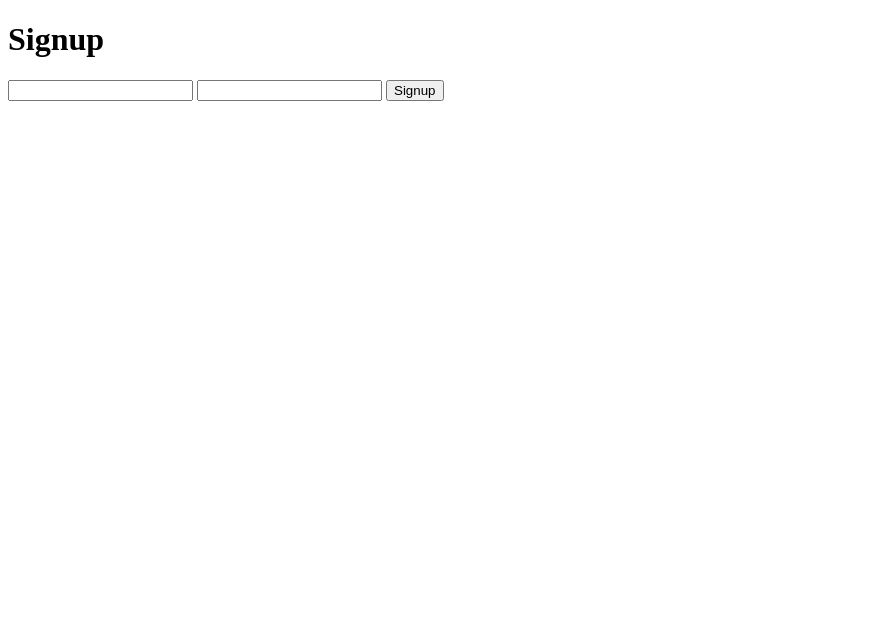
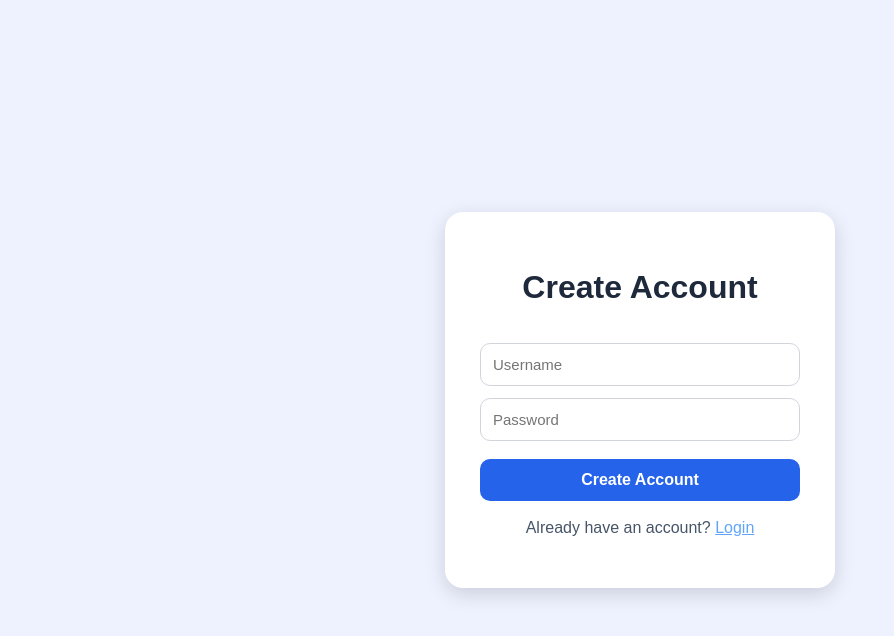
Before and after one commit to AdityaGunwal/task-manager, a website: page public/signup.html in a window 1280 px wide. Shown: the whole page, without its empty margins (0-894 px from the left). Drawn offline with Linux system fonts and the light colour scheme.

Commit message:
Improved signup page

```diff
--- a/public/signup.html
+++ b/public/signup.html
@@ -1,22 +1,106 @@
 <!DOCTYPE html>
 <html lang="en">
 <head>
-    <meta charset="UTF-8">
-    <meta name="viewport" content="width=device-width, initial-scale=1.0">
-    <title>Document</title>
+<meta charset="UTF-8">
+<meta name="viewport" content="width=device-width, initial-scale=1.0">
+<title>Signup</title>
+
+<style>
+body{
+    margin:0;
+    font-family:Arial,sans-serif;
+    display:flex;
+    justify-content:center;
+    align-items:center;
+    height:100vh;
+    background:#eef2ff;
+}
+
+.container{
+    background:white;
+    padding:35px;
+    border-radius:18px;
+    box-shadow:0 6px 20px rgba(0,0,0,.15);
+    width:320px;
+    text-align:center;
+}
+
+h1{
+    margin-bottom:25px;
+    color:#1e293b;
+}
+
+input{
+    width:100%;
+    padding:12px;
+    margin-top:12px;
+    border:1px solid #d1d5db;
+    border-radius:10px;
+    box-sizing:border-box;
+    font-size:15px;
+}
+
+input:focus{
+    outline:none;
+    border-color:#2563eb;
+}
+
+button{
+    width:100%;
+    margin-top:18px;
+    padding:12px;
+    border:none;
+    border-radius:10px;
+    background:#2563eb;
+    color:white;
+    font-size:16px;
+    font-weight:bold;
+    cursor:pointer;
+    transition:.2s;
+}
+
+button:hover{
+    background:#1d4ed8;
+}
+
+p{
+    margin-top:18px;
+    color:#475569;
+}
+
+a{
+    color:#60a5fa;
+    text-decoration:underline;
+}
+</style>
 </head>
 <body>
-    <h1>Signup</h1>
 
-<input id="username">
+<div class="container">
+
+<h1>Create Account</h1>
+
+<input
+id="username"
+placeholder="Username">
 
 <input
 id="password"
-type="password">
+type="password"
+placeholder="Password">
 
 <button onclick="signup()">
-Signup
+Create Account
 </button>
+
+<p>
+Already have an account?
+<a href="/login.html">
+Login
+</a>
+</p>
+
+</div>
 
 <script>
 
--- a/server.js
+++ b/server.js
@@ -93,7 +93,7 @@ app.delete("/api/tasks/:id",auth,async(req,res)=>{
 });
 
 
-app.post("/api/signup", auth, async (req,res)=>{
+app.post("/api/signup", async (req,res)=>{
 
     const {username,password}=req.body;
 
@@ -109,7 +109,7 @@ app.post("/api/signup", auth, async (req,res)=>{
 
 });
 
-app.post("/api/login", auth, async(req,res)=>{
+app.post("/api/login", async(req,res)=>{
 
     const {username,password}=req.body;
 
```
Also changed, not shown: public/login.html (+12 -3 lines).
